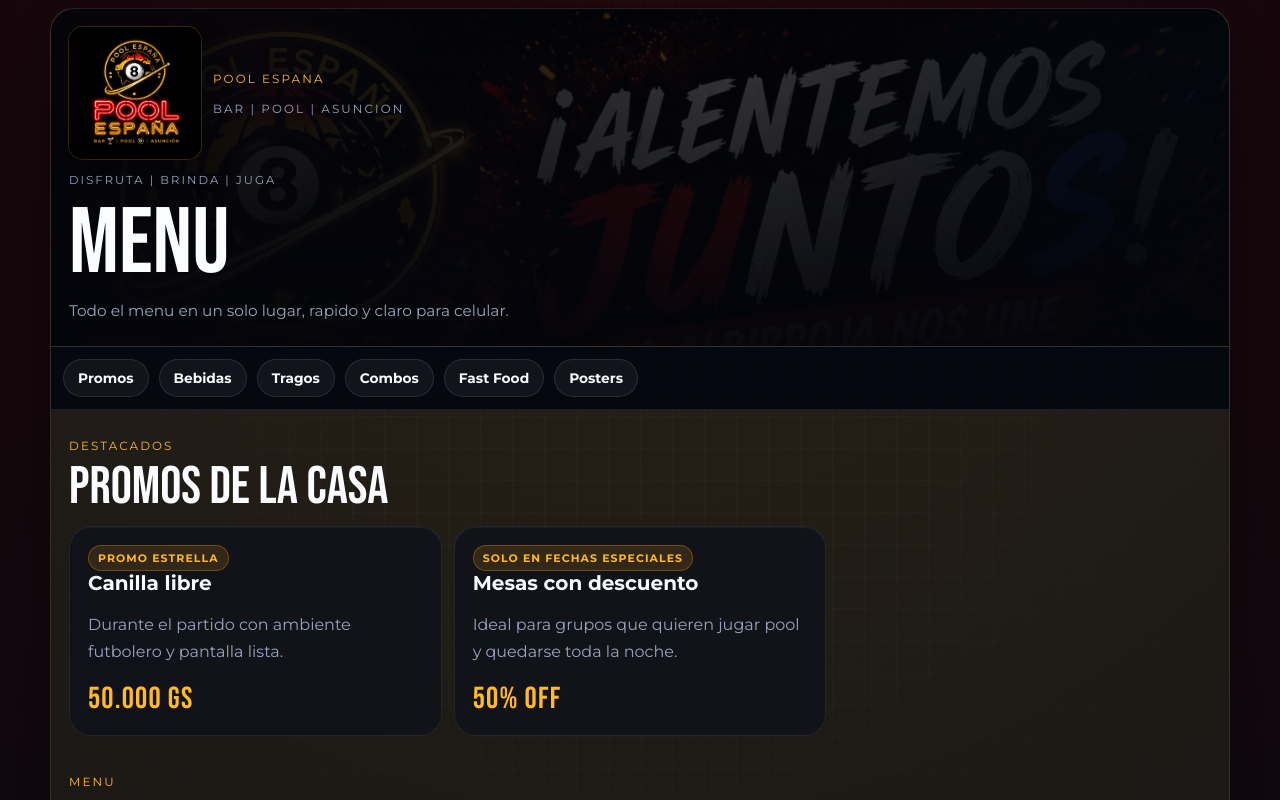
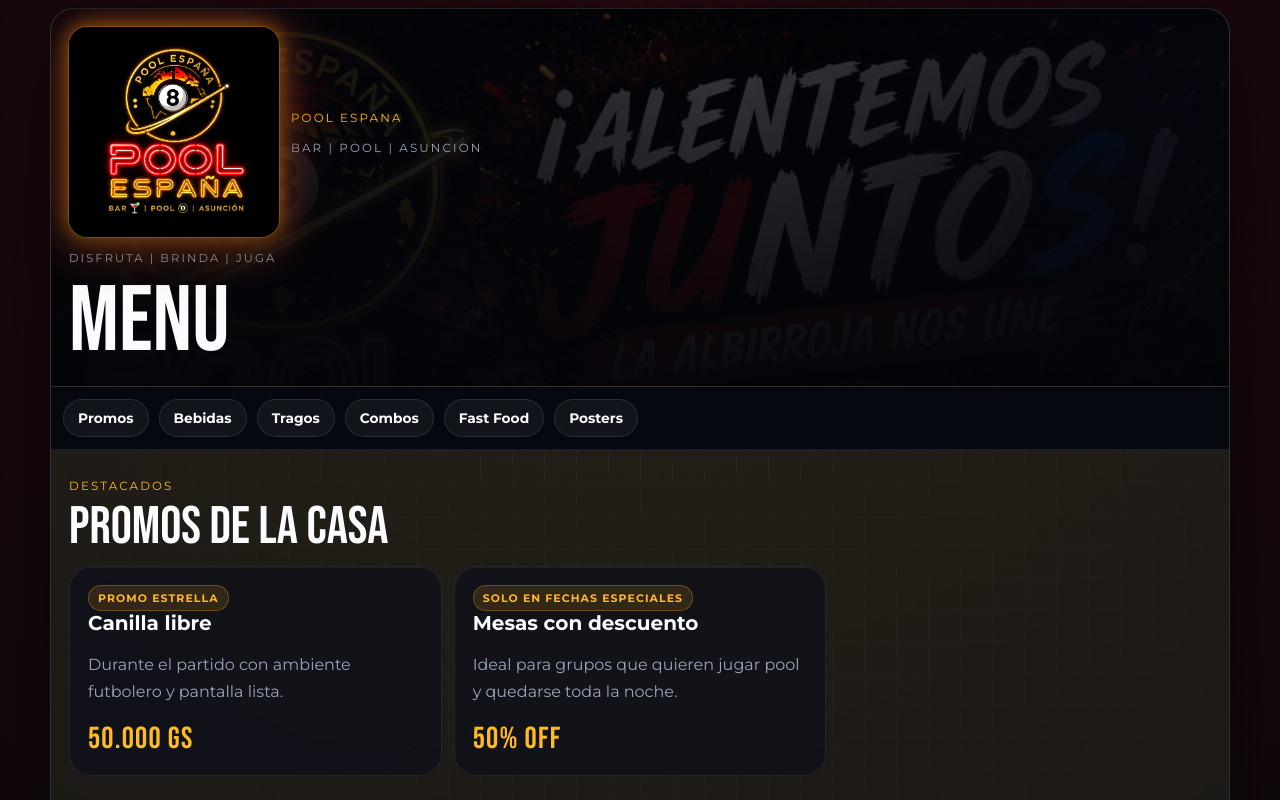
Before and after one commit to erickjsl/pool-espana-menu, a React (Vite) app: page / in a window 1280 px wide. Shown: the top 800 px of the page. Built offline with nearby package versions, Linux system fonts and the light colour scheme.

Commit message:
chore: simplify hero copy and boost logo

```diff
--- a/src/App.css
+++ b/src/App.css
@@ -70,13 +70,20 @@
 }
 
 .brand-logo {
-  width: clamp(82px, 18vw, 132px);
+  width: clamp(118px, 24vw, 210px);
   height: auto;
   display: block;
-  border-radius: 14px;
+  border-radius: 18px;
   box-shadow:
     0 0 0 1px rgba(255, 196, 35, 0.18),
-    0 12px 30px rgba(0, 0, 0, 0.32);
+    0 0 18px rgba(255, 184, 36, 0.22),
+    0 0 38px rgba(255, 82, 82, 0.18),
+    0 14px 36px rgba(0, 0, 0, 0.42);
+  filter:
+    saturate(1.12)
+    brightness(1.08)
+    drop-shadow(0 0 10px rgba(255, 180, 0, 0.28))
+    drop-shadow(0 0 24px rgba(255, 68, 68, 0.22));
 }
 
 .eyebrow,
@@ -489,8 +496,8 @@
   }
 
   .brand-logo {
-    width: 78px;
-    border-radius: 12px;
+    width: 108px;
+    border-radius: 14px;
   }
 
   .menu-block,
--- a/src/App.tsx
+++ b/src/App.tsx
@@ -62,7 +62,6 @@
 
           <p className="hero-slogan">Disfruta | Brinda | Juga</p>
           <h1>Menu</h1>
-          <p className="hero-subtitle">Todo el menu en un solo lugar, rapido y claro para celular.</p>
         </div>
       </header>
 
```
